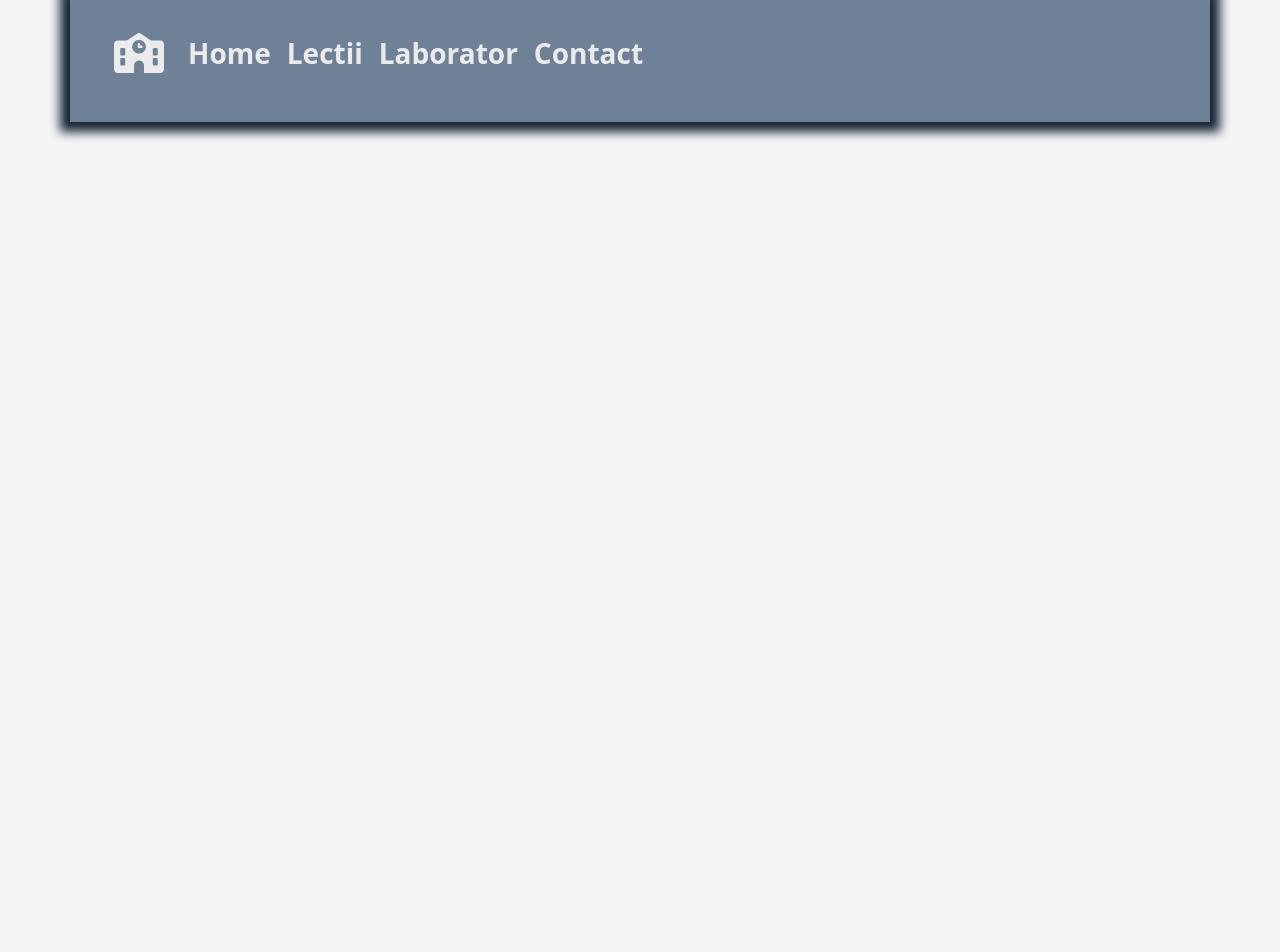
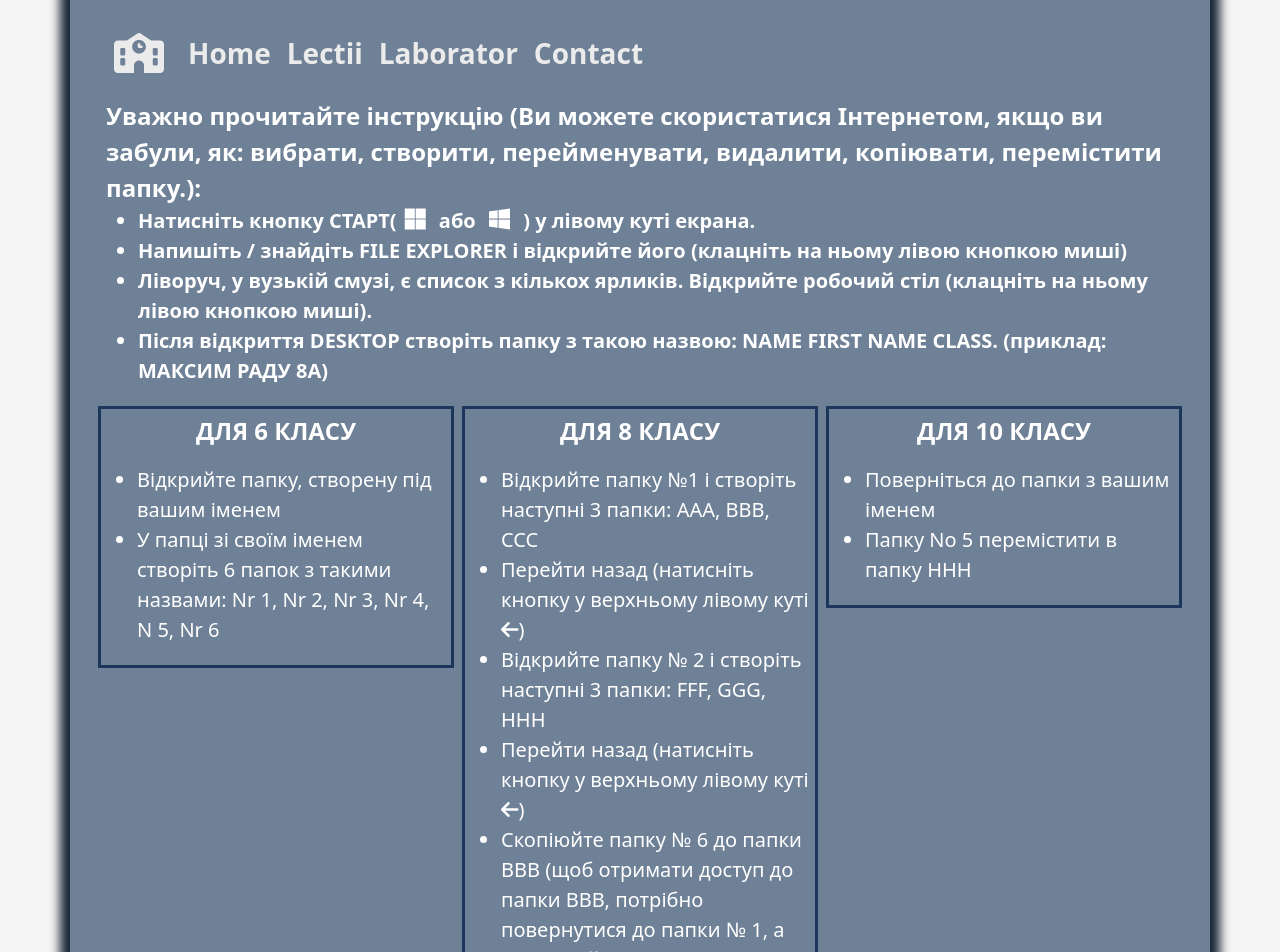
Before and after one commit to vicostar8/tic-laborator, a React (Create React App) app: page /lab-ukr in a window 1280 px wide. Shown: the top 952 px of the page. Before the commit the page ends 800 px from the top, so only its background shows below. Built offline with nearby package versions, Linux system fonts and the light colour scheme.

Commit message:
Adding Ukraine Folder Lab

```diff
--- a/src/App.js
+++ b/src/App.js
@@ -3,6 +3,7 @@ import { Router, Routes, Route } from "react-router-dom";
 import NavigationBar from "./components/navigationBar/navigationBar";
 import LaboratorMainPage from "./components/laborator/laboratorMainPage";
 import LaboratorPage from "./components/laborator/laboratorPage";
+import LaboratorUkraine from "./components/laborator/laboratorUkraine";
 
 import "./App.css";
 
@@ -19,6 +20,8 @@ function App() {
             <Route path=":clasa" element={<LaboratorPage />} />
           </Route>
           <Route path="/contact" element={<h3>CONTACT</h3>} />
+          {/* UKRAINE */}
+          <Route path="/lab-ukr" element={<LaboratorUkraine />} />
         </Routes>
       </div>
     </div>
--- /dev/null
+++ b/src/components/laborator/laboratorUkraine.jsx
@@ -0,0 +1,106 @@
+import React from "react";
+
+import select_folder from "../../images/Select_Folder.gif";
+import create_folder from "../../images/Create_Folder.gif";
+import rename_folder from "../../images/Rename_Folder.gif";
+import delete_folder from "../../images/Delete_Folder.gif";
+import copy_folder from "../../images/Copy_Folder.gif";
+import move_folder from "../../images/Move_Folder.gif";
+
+const LaboratorUkraine = () => {
+  return (
+    <>
+      <div className="row m-0 text-white">
+        <div className="fs-4 fw-semibold">
+          Уважно прочитайте інструкцію (Ви можете скористатися Інтернетом, якщо
+          ви забули, як: вибрати, створити, перейменувати, видалити, копіювати,
+          перемістити папку.):
+          <ul className="fs-5">
+            <li>
+              Натисніть кнопку СТАРТ(
+              <i className="fa-brands fa-microsoft fs-4 mx-2"></i>{" "}
+              <strong>або</strong>{" "}
+              <i className="fa-brands fa-windows fs-4 mx-2"></i> ) у лівому куті
+              екрана.
+            </li>
+            <li>
+              Напишіть / знайдіть FILE EXPLORER і відкрийте його (клацніть на
+              ньому лівою кнопкою миші)
+            </li>
+            <li>
+              Ліворуч, у вузькій смузі, є список з кількох ярликів. Відкрийте
+              робочий стіл (клацніть на ньому лівою кнопкою миші).
+            </li>
+            <li>
+              Після відкриття <strong>DESKTOP</strong> створіть папку з такою
+              назвою: NAME FIRST NAME CLASS. (приклад: МАКСИМ РАДУ 8А)
+            </li>
+          </ul>
+        </div>
+        <div className="col-lg-4 p-1">
+          <div className="lab-foldere-note p-1">
+            <div className="fs-4 mb-3 fw-bold text-center">
+              {`Для 6 класу`.toUpperCase()}
+            </div>
+            <ul className="fs-5">
+              <li>Відкрийте папку, створену під вашим іменем</li>
+              <li>
+                У папці зі своїм іменем створіть 6 папок з такими назвами: Nr 1,
+                Nr 2, Nr 3, Nr 4, N 5, Nr 6
+              </li>
+            </ul>
+          </div>
+        </div>
+        <div className="col-lg-4 p-1">
+          <div className="lab-foldere-note p-1">
+            <div className="fs-4 mb-3 fw-bold text-center">
+              {`Для 8 класу`.toUpperCase()}
+            </div>
+            <ul className="fs-5">
+              <li>
+                Відкрийте папку №1 і створіть наступні 3 папки: AAA, BBB, CCC
+              </li>
+              <li>
+                Перейти назад (натисніть кнопку у верхньому лівому куті{" "}
+                <i className="fa-solid fa-arrow-left"></i>)
+              </li>
+              <li>
+                Відкрийте папку № 2 і створіть наступні 3 папки: FFF, GGG, HHH
+              </li>
+              <li>
+                {" "}
+                Перейти назад (натисніть кнопку у верхньому лівому куті{" "}
+                <i className="fa-solid fa-arrow-left"></i>)
+              </li>
+              <li>
+                Скопіюйте папку № 6 до папки BBB (щоб отримати доступ до папки
+                BBB, потрібно повернутися до папки № 1, а потім увійти в папку
+                BBB)
+              </li>
+            </ul>
+          </div>
+        </div>
+        <div className="col-lg-4 p-1">
+          <div className="lab-foldere-note p-1">
+            <div className="fs-4 mb-3 fw-bold text-center">
+              {`Для 10 класу`.toUpperCase()}
+            </div>
+            <ul className="fs-5">
+              <li>Поверніться до папки з вашим іменем</li>
+              <li>Папку No 5 перемістити в папку HHH</li>
+            </ul>
+          </div>
+        </div>
+        <div className="mt-2">
+          <ul className="fs-5 fw-semibold">
+            <li>Коли ви закінчите, покличте вчителя</li>
+            <li>Перейменуйте папку № 3 на будь-яку назву.</li>
+            <li>Видалити папку №4</li>
+          </ul>
+        </div>
+      </div>
+    </>
+  );
+};
+
+export default LaboratorUkraine;
```
